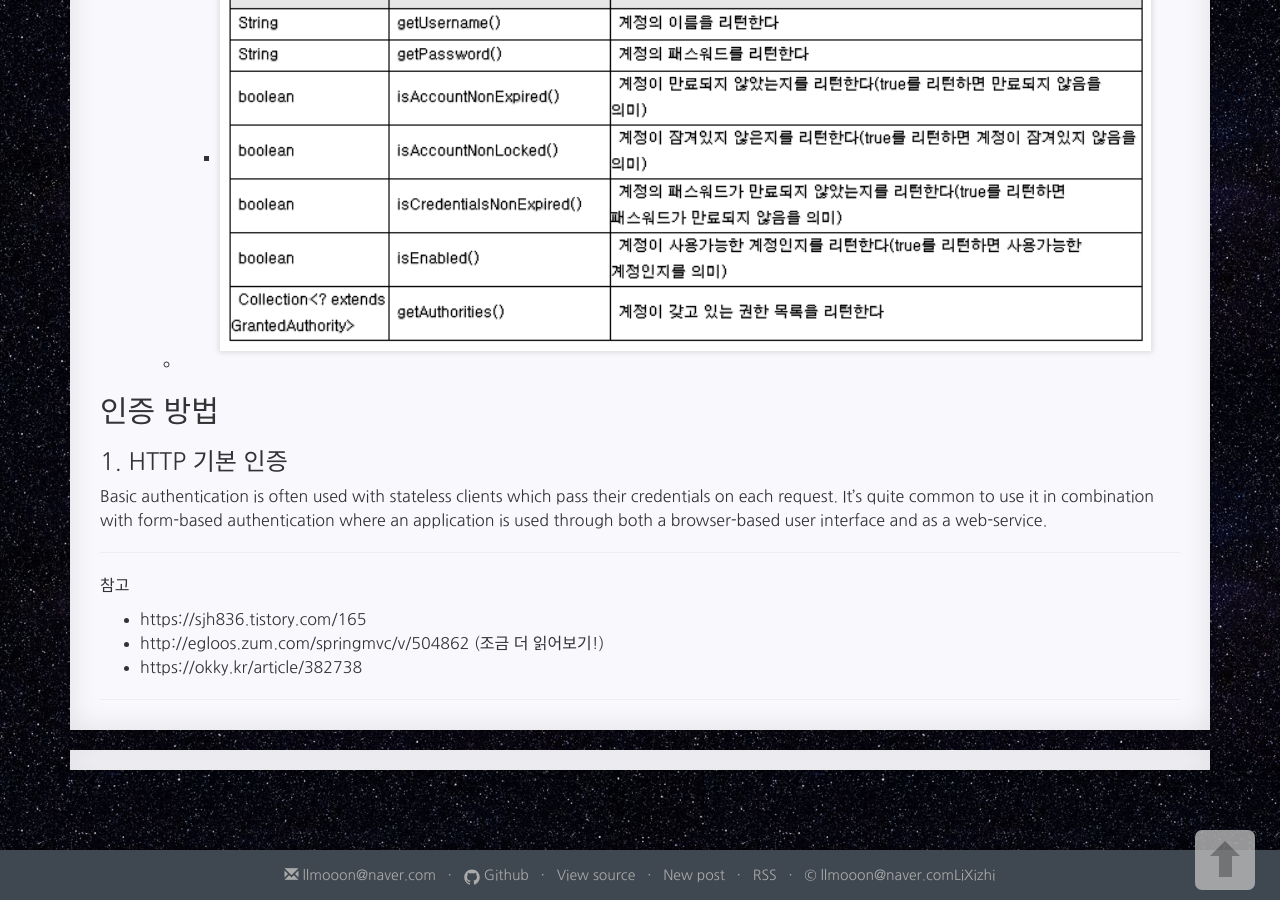
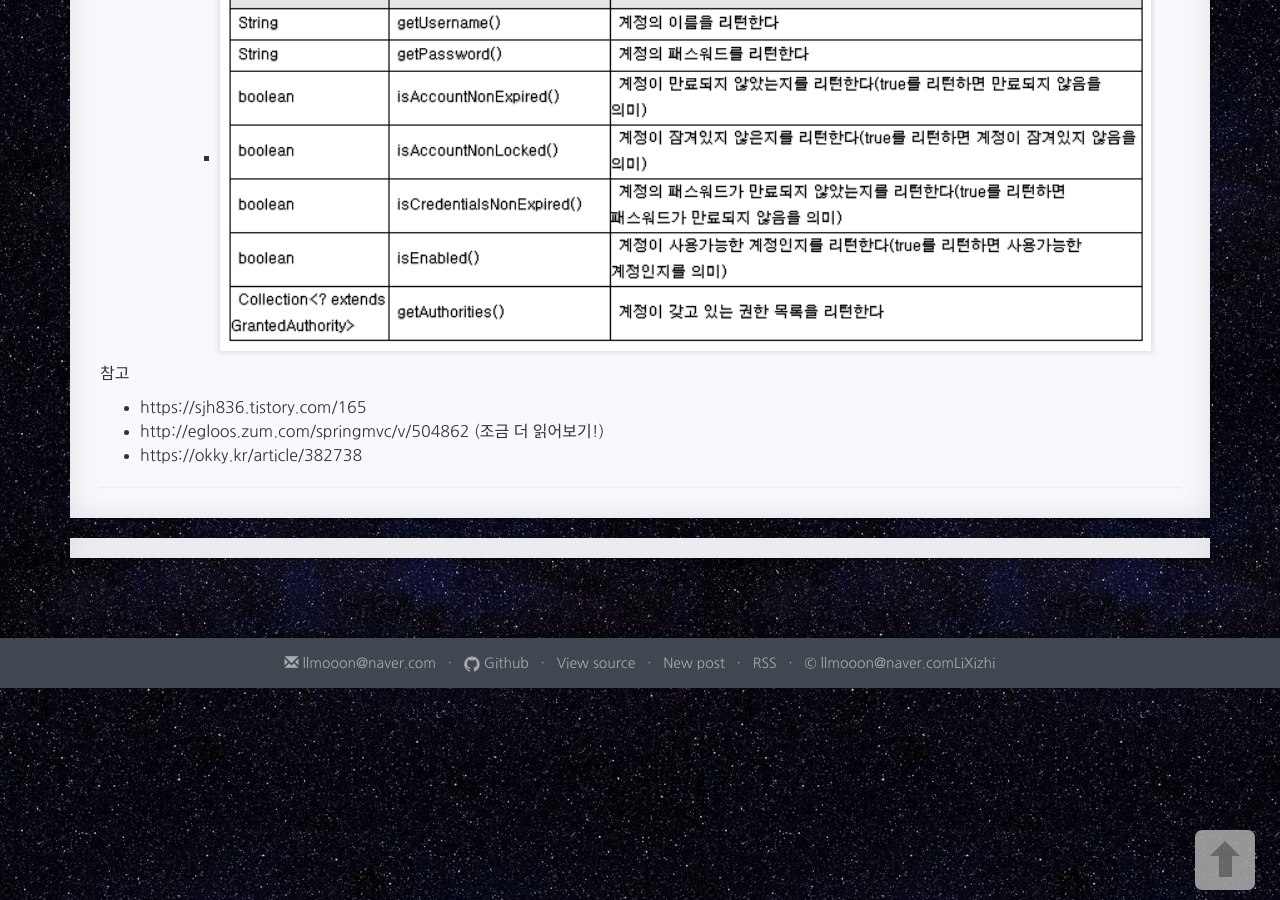
Before and after one commit to llmooon/llmooon.github.io, a Jekyll site: the page built from _posts/spring/2019-01-29-spring security.md, in a window 1280 px wide and 900 px high, scrolled down 1617 px. Built offline with Jekyll 4.4.1, drawn with Linux system fonts in a browser that asks for light colours; comment, search, counter and statistics services are not loaded.

Commit message:
update http auth

```diff
--- a/_posts/spring/2019-01-29-spring security.md
+++ b/_posts/spring/2019-01-29-spring security.md
@@ -45,19 +45,6 @@ categories: Spring
 - UserDetails
   - userDetails 에서 제공되는 메서드
     - ![1548773216608](./../../assets/spring_security_userdetailsservice.png)
-  -
-
-##  인증 방법
-
-### 1. HTTP 기본 인증
-
-Basic authentication is often used with stateless clients which pass their credentials on each request. It’s quite common to use it in combination with form-based authentication where an application is used through both a browser-based user interface and as a web-service.
-
-
-
-
-
----
 
 참고
 
```
Also changed, not shown: _posts/Web/2019-01-05-http auth.md (added, +38 -0 lines), assets/spring_security_http_basic_auth.PNG (added).
